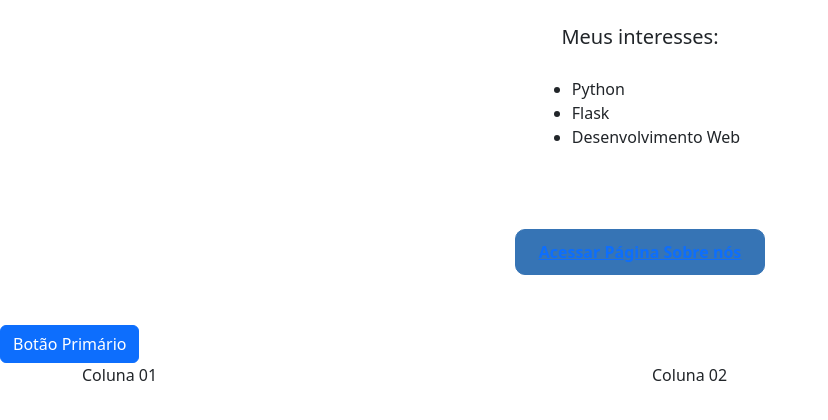
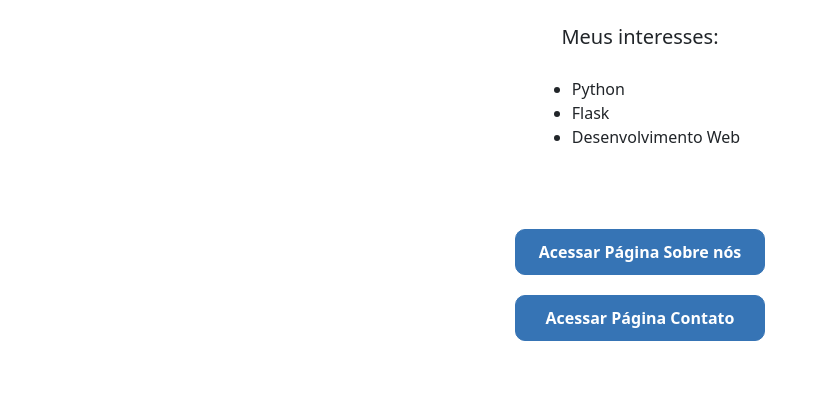
Before and after one commit to jonathan7gb/Aula-Flask, a Flask app: page / in a window 1280 px wide. Shown: the part 365-785 px from the top of the page, without its empty margins (0-828 px from the left). Run offline with Flask 3, Linux system fonts and the light colour scheme.

Commit message:
formulariio

```diff
--- a/app/models.py
+++ b/app/models.py
@@ -8,3 +8,4 @@
     email = db.Column(db.String, nullable=True)
     assunto = db.Column(db.String, nullable=True)
     mensagem = db.Column(db.String, nullable=True)
+    respondido = db.Column(db.Integer, default=0)
--- a/app/static/style.css
+++ b/app/static/style.css
@@ -47,8 +47,8 @@ p{
 a{
     display: flex;
     justify-content: center;
-    text-decoration: none;
-    color: #ffffff;
+    text-decoration: none !important;
+    color: #ffffff !important;
     font-weight: 600;
     background-color: #3674B5;
     padding: 10px;
@@ -61,5 +61,5 @@ a{
 a:hover{
    background-color: #f4f4f4;
    border: 1px solid #3674B5;
-   color: #3674B5;
+   color: #3674B5 !important;
 }
--- a/app/templates/index.html
+++ b/app/templates/index.html
@@ -27,17 +27,8 @@
         </ul>
         <br>
         <a href="{{url_for('sobre')}}">Acessar Página Sobre nós</a>
+        <a href="{{url_for('contato')}}">Acessar Página Contato</a>
     </div>
-
-    <div classs="Boostrap_teste">
-        <button class="btn btn-primary">Botão Primário</button>
-    </div>
-
-    <div class="container">
-        <div class="row">
-            <div class="col-md-6">Coluna 01</div>
-            <div class="col-md-6">Coluna 02</div>
-        </div>
     </div>
 </body>
 </html>
--- a/app/views.py
+++ b/app/views.py
@@ -1,5 +1,5 @@
 from app import app
-from flask import render_template
+from flask import render_template, url_for, request
 
 @app.route('/')
 def homepage():
@@ -19,5 +19,13 @@ def sobre():
     return render_template('sobre.html')
 
 @app.route('/contato/')
-def novaPAgina():
-    return 'Outra views'
+def contato():
+    context = {}
+    if request.method == 'GET':
+        pesquisa = request.args.get('pesquisa')
+        context.update({'pesquisa':pesquisa})
+    if request.method == 'POST':
+        pesquisa = request.form('pesquisa')
+        print('post', pesquisa)
+        context.update({'pesquisa':pesquisa})
+    return render_template('contato.html', context=context)
```
Also changed, not shown: app/templates/contato.html (added, +29 -0 lines), save.txt (added, +13 -0 lines).
